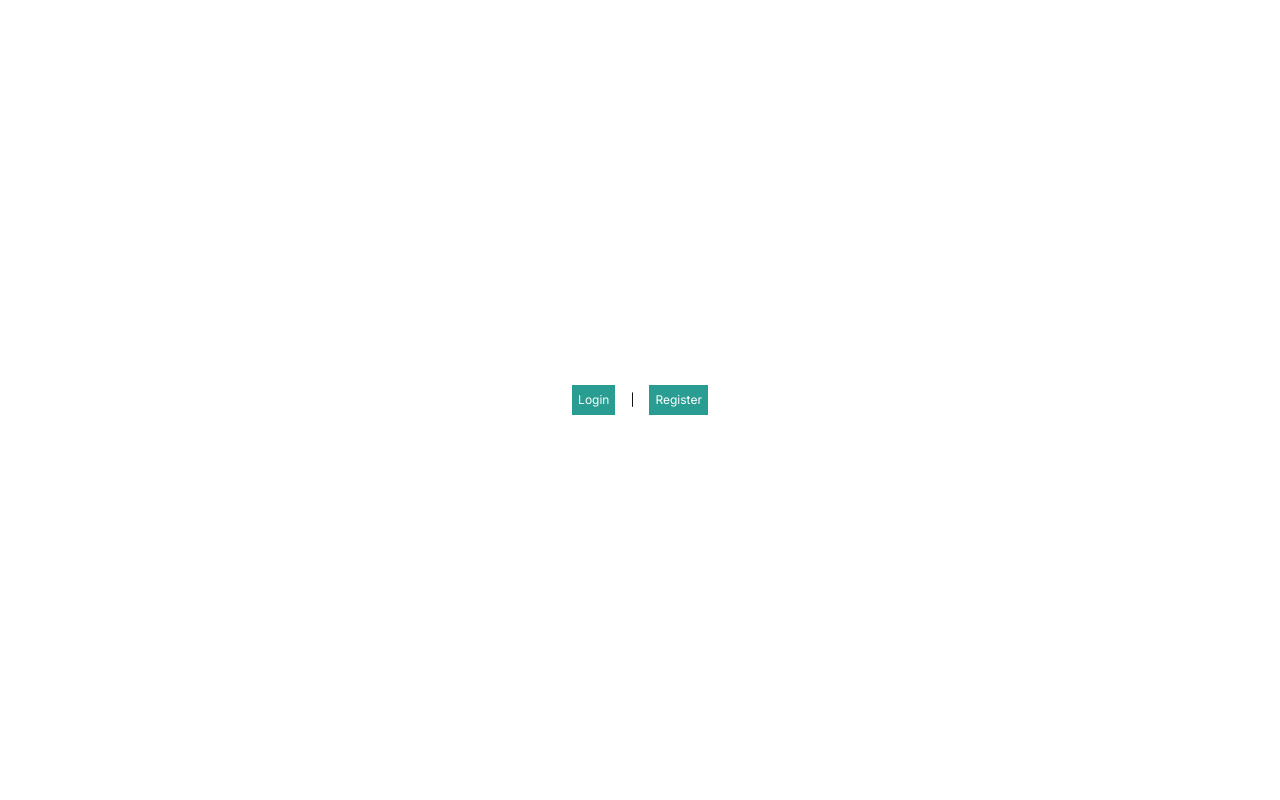
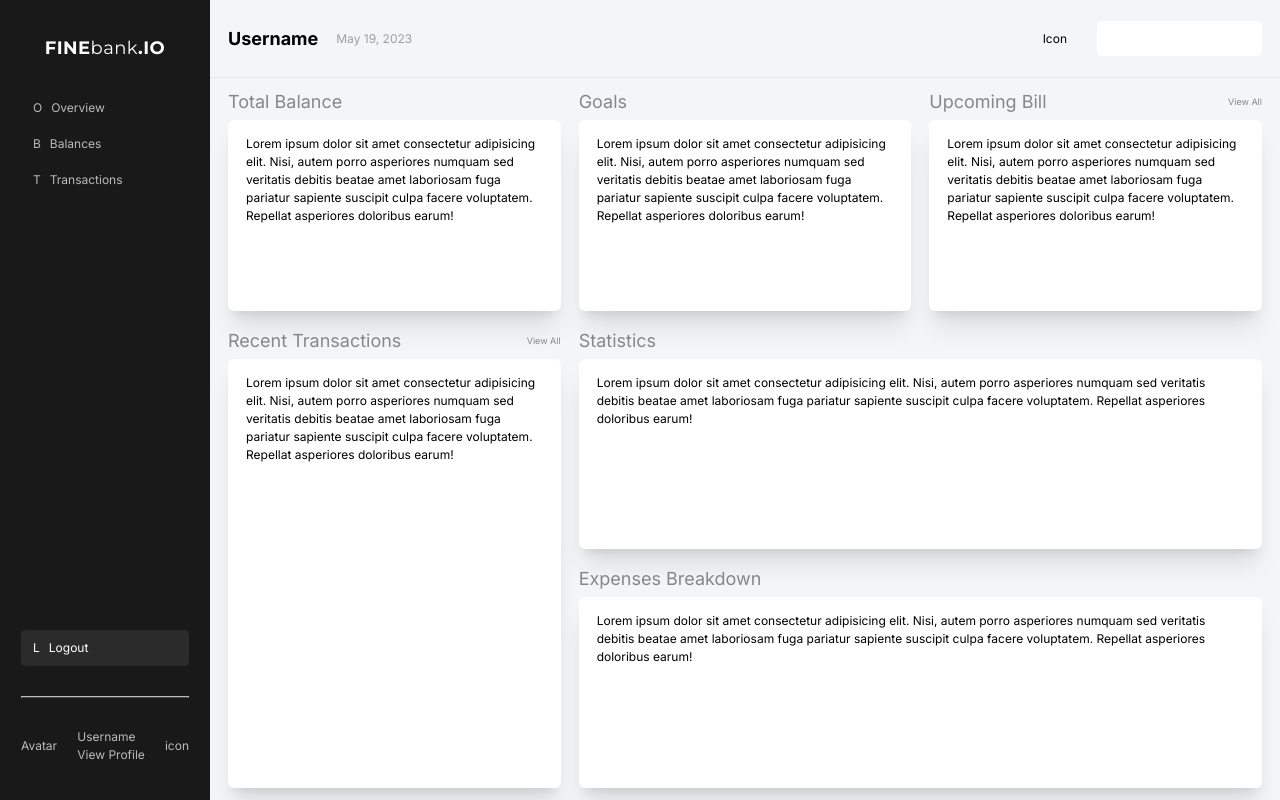
Before and after one commit to syafiqa23/admin-ui, a React (Vite) app: page / in a window 1280 px wide. Built offline with nearby package versions, Linux system fonts and the light colour scheme.

Commit message:
Responsive Layout

```diff
--- a/eslint.config.js
+++ b/eslint.config.js
@@ -36,8 +36,6 @@
       'react/prop-types': 'off',               // Matikan warning propTypes
       'no-unused-vars': 'off',                 // Matikan warning variabel tidak dipakai
       'react-hooks/exhaustive-deps': 'off',    // Matikan warning dependency useEffect
-      'react/jsx-no-target-blank': 'off',
-      'react-refresh/only-export-components': 'off',
 
       // Opsional: matikan semua peringatan → hanya error penting yang muncul
       'no-console': 'off',
--- a/src/App.jsx
+++ b/src/App.jsx
@@ -2,6 +2,7 @@
 import SignInPage from "./pages/signIn";
 import SignUpPage from "./pages/signUp";
 import ErrorPage from "./pages/error";
+import DashboardPage from "./pages/dashboard";
 import { createBrowserRouter, RouterProvider } from "react-router-dom";
 import { Link } from "react-router-dom";
 
@@ -9,17 +10,7 @@
   const myRouter = createBrowserRouter([
     {
       path: "/",
-      element: (
-        <div className="flex justify-center items-center min-h-screen">
-          <Link to="/login" className="p-2 m-5 bg-primary text-white">
-            Login
-          </Link>
-          |
-          <Link to="/register" className="p-2 m-5 bg-primary text-white">
-            Register
-          </Link>
-        </div>
-      ),
+      element: <DashboardPage />,
       errorElement: <ErrorPage />,
     },
     {
--- /dev/null
+++ b/src/components/Elements/Card.jsx
@@ -0,0 +1,19 @@
+import React from "react";
+
+function Card(props) {
+  const { title, link = false, desc } = props;
+
+  return (
+    <div className="h-full flex flex-col">
+      <div className="flex justify-between items-center text-gray-02 mb-2">
+        <div className="text-2xl">{title}</div>
+        {link && <div className="text-xs">View All</div>}
+      </div>
+      <div className="flex-1 bg-white rounded-lg px-6 py-5 shadow-xl">
+        {desc}
+      </div>
+    </div>
+  );
+}
+
+export default Card;
--- /dev/null
+++ b/src/components/Elements/Input.jsx
@@ -0,0 +1,26 @@
+import React from "react";
+
+function Input(props) {
+  const {
+    id,
+    icon = false,
+    backgroundColor = false,
+    border = "border-gray-03",
+    ...rest
+  } = props;
+
+  return (
+    <>
+      <input
+        className={`py-3 pl-4 text-sm rounded-md w-full border text-gray-01
+          ${border} focus:border-black focus:outline-none focus:ring-0
+          ${backgroundColor || ""}
+        `}
+        id={id}
+        {...rest}
+      />
+    </>
+  );
+}
+
+export default Input;
--- a/src/components/Elements/LabeledInput.jsx
+++ b/src/components/Elements/LabeledInput.jsx
@@ -1,4 +1,5 @@
 import React from 'react'
+import Input from "./Input";
 
 function LabeledInput(props) {
     const { label, id, ...rest } = props;
@@ -8,11 +9,7 @@
             <label htmlFor={id} className="block text-sm mb-2">
                 {label}
             </label>
-            <input
-                className="py-3 pl-4 text-sm rounded-md w-full bg-special-mainBg border border-gray-03 text-gray-01 focus:border-black focus:outline-none focus:ring-0"
-                id={id}
-                {...rest}
-            />
+            <Input id={id} {...rest} />
         </>
     )
 }
--- a/src/components/Elements/Logo.jsx
+++ b/src/components/Elements/Logo.jsx
@@ -1,9 +1,17 @@
 import React from 'react'
 
-function Logo() {
+function Logo(props) {
+  const { variant = "primary" } = props;
+
+  const variantClasses = {
+    primary: "text-primary text-4xl",
+    secondary: "text-white text-sm sm:text-2xl",
+  }
+
   return (
     <>
-    <div className="flex justify-center font-poppins tracking-wide text-primary text-4xl">
+    <div className={`flex justify-center font-poppins tracking-wide
+          ${variantClasses[variant] || variantClasses.primary}`}>
           <span className="font-bold">FINE</span>
           bank
           <span className="font-bold">.IO</span>
--- /dev/null
+++ b/src/components/Layouts/MainLayout.jsx
@@ -0,0 +1,66 @@
+import React from 'react'
+import Logo from "../Elements/Logo";
+import Input from "../Elements/Input";
+
+function MainLayout(props) {
+    const { children } = props;
+
+    return (
+        <>
+            <div className="flex min-h-screen">
+                <aside className="bg-defaultBlack w-70 text-special-bg2 flex flex-col justify-between px-7 py-12">
+                    <div>
+                        <div className="mb-10">
+                            <Logo variant="secondary" />
+                        </div>
+                        <nav>
+                            <div className="flex hover:bg-special-bg3 hover:text-white px-4 py-3 rounded-md">
+                                <div className="mx-auto sm:mx-0">O</div>
+                                <div className="ms-3 hidden sm:block">Overview</div>
+                            </div>
+                            <div className="flex hover:bg-special-bg3 hover:text-white px-4 py-3 rounded-md">
+                                <div className="mx-auto sm:mx-0">B</div>
+                                <div className="ms-3 hidden sm:block">Balances</div>
+                            </div>
+                            <div className="flex hover:bg-special-bg3 hover:text-white px-4 py-3 rounded-md">
+                                <div className="mx-auto sm:mx-0">T</div>
+                                <div className="ms-3 hidden sm:block">Transactions</div>
+                            </div>
+                        </nav>
+                    </div>
+                    <div>
+                        <div className="flex bg-special-bg3 text-white px-4 py-3 rounded-md">
+                            <div className="mx-auto sm:mx-0">L</div>
+                            <div className="ms-3 hidden sm:block">Logout</div>
+                        </div>
+                        <div className="border my-10 border-b-special-bg"></div>
+                        <div className="flex justify-between items-center">
+                            <div>Avatar</div>
+                            <div className="hidden sm:block">
+                                Username
+                                <br />
+                                View Profile
+                            </div>
+                            <div className="hidden sm:block">icon</div>
+                        </div>
+                    </div>
+                </aside>
+                <div className="bg-special-mainBg flex-1 flex flex-col">
+                    <header className="border-b border-gray-05 px-6 py-7 flex justify-between items-center">
+                        <div className="flex items-center">
+                        <div className="font-bold text-2xl me-6">Username</div>
+                        <div className="text-gray-03 hidden sm:block">May 19, 2023</div>
+                    </div>
+                        <div className="flex items-center">
+                            <div className="me-10">Icon</div>
+                            <Input backgroundColor="bg-white" border="border-white" />
+                        </div>
+                    </header>
+                    <main className="flex-1 px-6 py-4">{children}</main>
+                </div>
+            </div>
+        </>
+    )
+}
+
+export default MainLayout
--- /dev/null
+++ b/src/pages/dashboard.jsx
@@ -0,0 +1,54 @@
+import React from 'react'
+import MainLayout from '../components/Layouts/MainLayout'
+import Card from "../components/Elements/Card";
+
+function dashboard() {
+    return (
+        <>
+            <MainLayout>
+                <div className="grid sm:grid-cols-12 sm:grid-rows-3 gap-6 h-full">
+                    <div className="sm:col-span-4">
+                <Card
+                    title="Total Balance"
+                    desc="Lorem ipsum dolor sit amet consectetur adipisicing elit. Nisi, autem porro asperiores numquam sed veritatis debitis beatae amet laboriosam fuga pariatur sapiente suscipit culpa facere voluptatem. Repellat asperiores doloribus earum!"
+                />
+                </div>
+                <div className="sm:col-span-4">
+                <Card
+                    title="Goals"
+                    desc="Lorem ipsum dolor sit amet consectetur adipisicing elit. Nisi, autem porro asperiores numquam sed veritatis debitis beatae amet laboriosam fuga pariatur sapiente suscipit culpa facere voluptatem. Repellat asperiores doloribus earum!"
+                />
+                </div>
+                <div className="sm:col-span-4">
+                <Card
+                    title="Upcoming Bill"
+                    link="/bills"
+                    desc="Lorem ipsum dolor sit amet consectetur adipisicing elit. Nisi, autem porro asperiores numquam sed veritatis debitis beatae amet laboriosam fuga pariatur sapiente suscipit culpa facere voluptatem. Repellat asperiores doloribus earum!"
+                />
+                </div>
+                					<div className="sm:col-span-4 sm:row-span-2">
+            <Card
+              title="Recent Transactions"
+              link="/transactions"
+              desc="Lorem ipsum dolor sit amet consectetur adipisicing elit. Nisi, autem porro asperiores numquam sed veritatis debitis beatae amet laboriosam fuga pariatur sapiente suscipit culpa facere voluptatem. Repellat asperiores doloribus earum!"
+            />
+          </div>
+          <div className="sm:col-span-8">
+            <Card
+              title="Statistics"
+              desc="Lorem ipsum dolor sit amet consectetur adipisicing elit. Nisi, autem porro asperiores numquam sed veritatis debitis beatae amet laboriosam fuga pariatur sapiente suscipit culpa facere voluptatem. Repellat asperiores doloribus earum!"
+            />
+          </div>
+          <div className="sm:col-span-8">
+            <Card
+              title="Expenses Breakdown"
+              desc="Lorem ipsum dolor sit amet consectetur adipisicing elit. Nisi, autem porro asperiores numquam sed veritatis debitis beatae amet laboriosam fuga pariatur sapiente suscipit culpa facere voluptatem. Repellat asperiores doloribus earum!"
+            />
+          </div>
+                </div>
+            </MainLayout>
+        </>
+    )
+}
+
+export default dashboard
```
